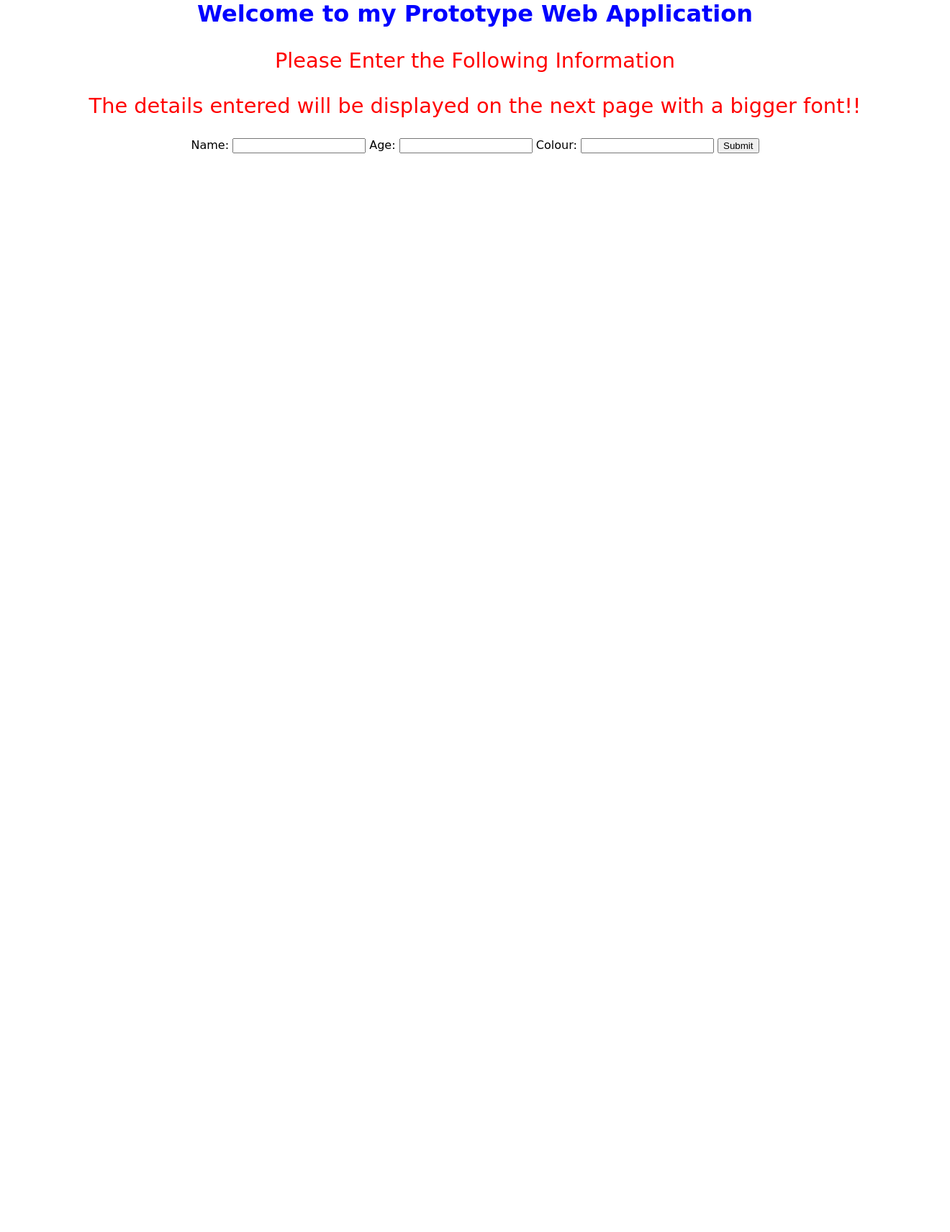
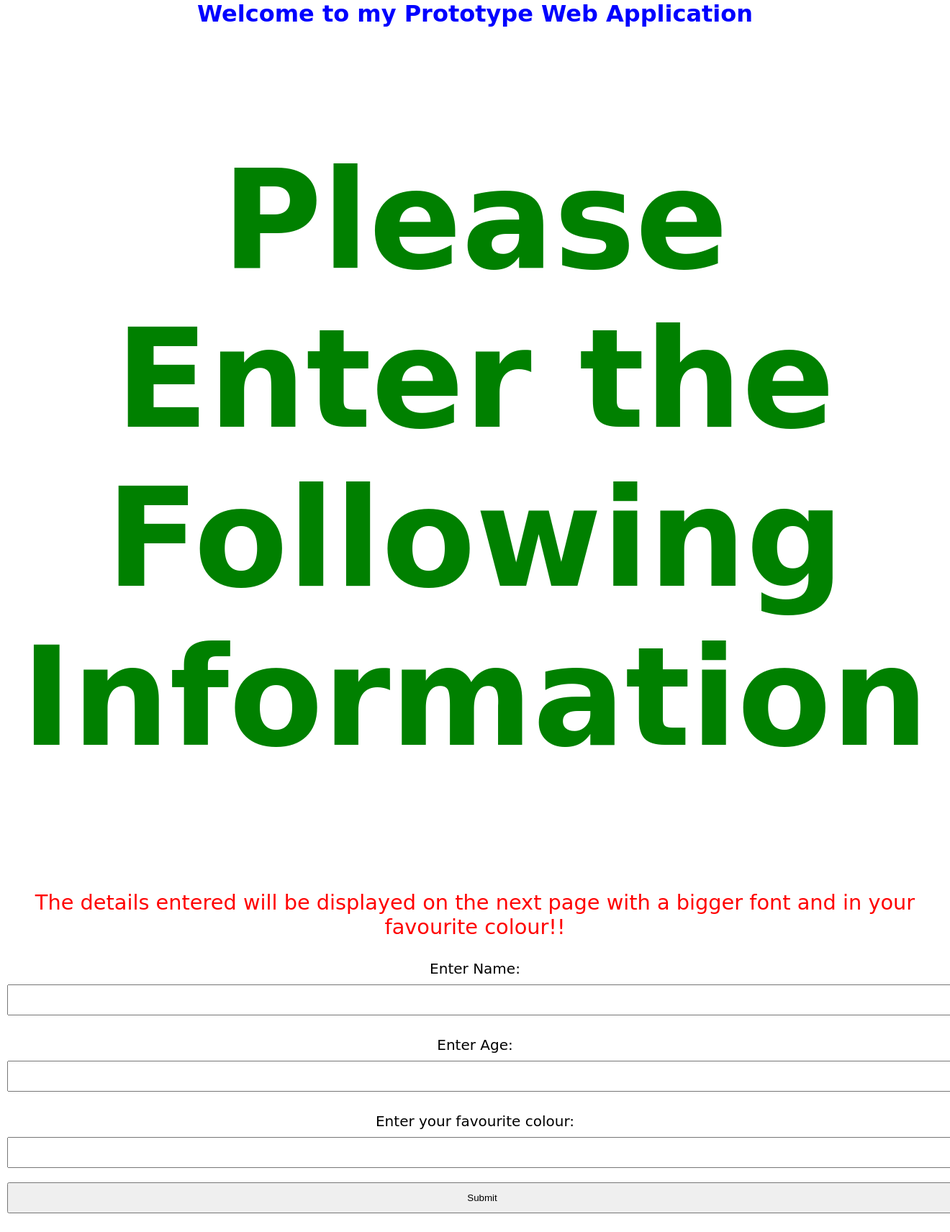
Before and after one commit to KaanImp23/SSE-lab2-kc, a Flask app: page / in a window 1320 px wide; the page is wider, and only the part inside the window is pictured. Shown: that part at 72% size. Before the commit the page ends 213 px from the top of that part, so only its background shows below. Run offline with Flask 3, Linux system fonts and the light colour scheme.

Commit message:
Added box style

```diff
--- a/api/templates/hello.html
+++ b/api/templates/hello.html
@@ -10,15 +10,16 @@
 			font-size: 200%;
 		}
 		p{
-			font-size: 230%;
+			font-size: 210%;
 		}
 	</style>
 </head>
 <body>
 <h1>Hello {{ name }}!</h1>
-<h2>Here is the details that you have entered</h2>
+<h2>Here is the details that you have entered displayed in your favourite colour</h2>
 <p>Name: {{ name }}</p>
 <p>Age: {{ age }}</p>
 <p>Colour: {{ colour }}</p>
+<p>Hope you enjoy it!</p>
 </body>
 </html>
--- a/api/templates/index.html
+++ b/api/templates/index.html
@@ -13,10 +13,23 @@
 			color: blue;
 			font-size: 200%;
 		}
+		h2{
+			color: green;
+			font-size: 190;
+		}
 
 		p{
 			color: red;
 			font-size: 180%;
+		}
+		label{
+			font-size: 20px;
+		}
+		input{
+			margin: 10px;
+			width: 100%;
+			padding: 12px;
+			box-sizing: border-box;
 		}
 	</style>
 </head>
@@ -24,21 +37,21 @@
 	<h1>
 		Welcome to my Prototype Web Application
 	</h1>
+	<h2>
+		Please Enter the Following Information
+	</h2>
 	<p>
-		Please Enter the Following Information
-	</p>
-	<p>
-		The details entered will be displayed on the next page with a bigger font!!
+		The details entered will be displayed on the next page with a bigger font and in your favourite colour!!
 	</p>
 
 </body>
 <form action="/submit" method="post">
-<label for="namefield">Name:</label>
-<input type="text" id="namefield" name="name">
-<label for="agefield">Age:</label>
-<input type="number" id="agefield" name="age">
-<label for="colourfield">Colour:</label>
-<input type="text" id="colourfield" name="colour">
+<label for="namefield">Enter Name:</label>
+<input type="text" id="namefield" name="name" size=30><br><br>
+<label for="agefield">Enter Age:</label>
+<input type="number" id="agefield" name="age" size=20><br><br>
+<label for="colourfield">Enter your favourite colour:</label>
+<input type="text" id="colourfield" name="colour" size=20>
 <input type="submit" value="Submit">
 </form>
 
```
